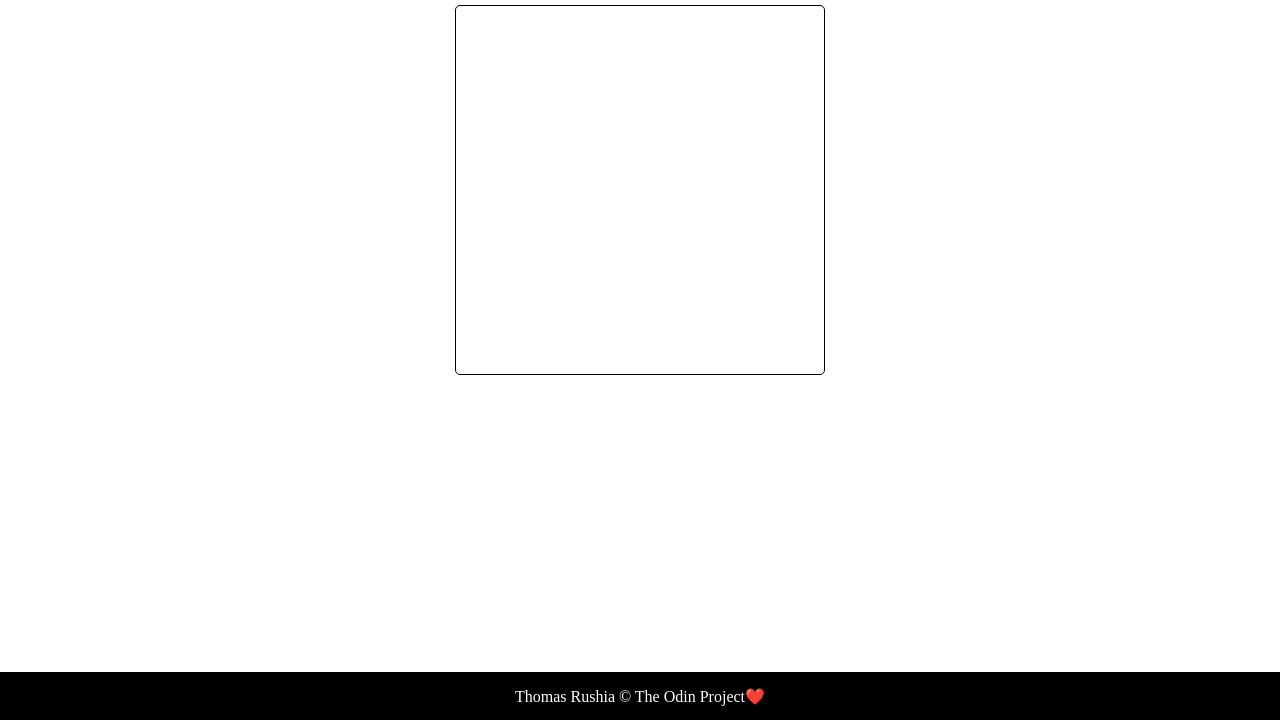
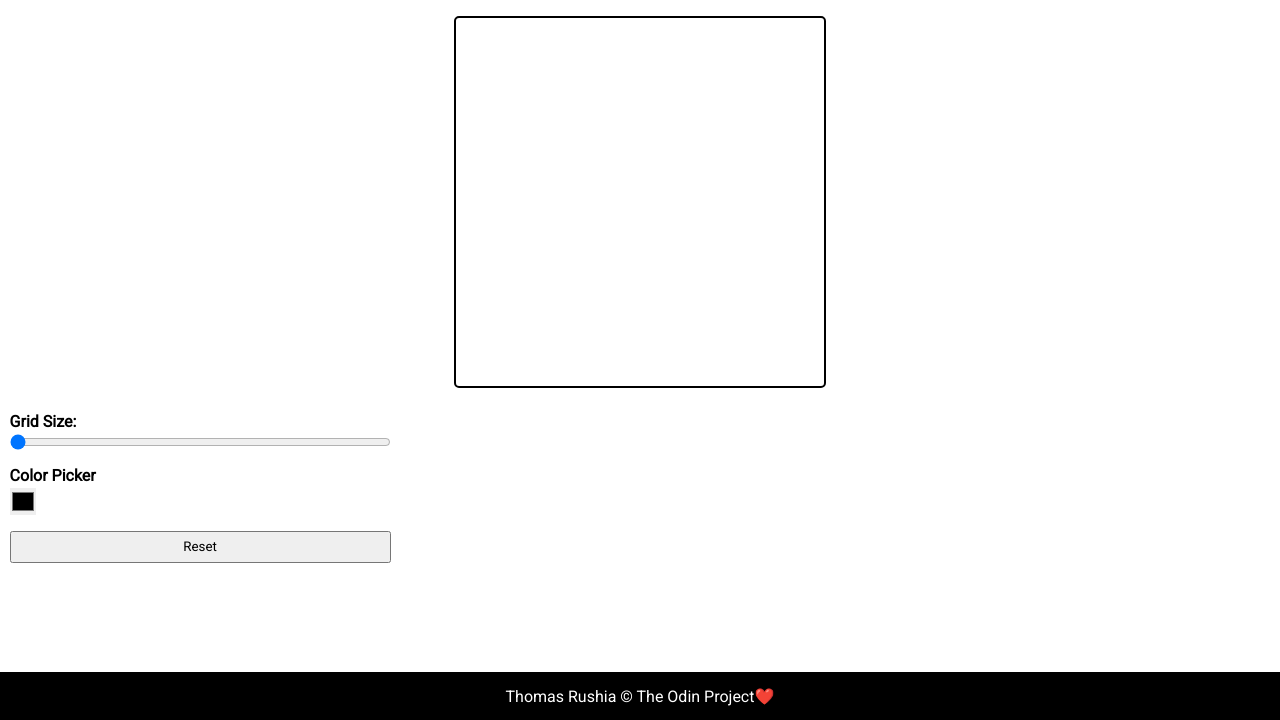
Before and after one commit to t-rushia/etch-a-sketch, a plain HTML site: page index.html in a window 1280 px wide. Shown: the part 80-800 px from the top of the page. Drawn offline with Linux system fonts and the light colour scheme.

Commit message:
Added grid, and style functionality to html and css

```diff
--- a/index.html
+++ b/index.html
@@ -14,9 +14,19 @@
 
     <main>
       <section>
-        <div class="container">
+        <div class="grid-container">
           <div class="grid"></div>
-          <div class="grid-style"></div>
+        </div>
+        <div class="grid-style">
+          <div class="grid-size">
+            <h4>Grid Size:</h4>
+            <input type="range" min="8" max="64" value="8" />
+          </div>
+          <div class="grid-color">
+            <h4>Color Picker</h4>
+            <input type="color" id="rgb-color" />
+          </div>
+          <button>Reset</button>
         </div>
       </section>
     </main>
--- a/style.css
+++ b/style.css
@@ -1,6 +1,9 @@
+@import url("https://fonts.googleapis.com/css2?family=Roboto&display=swap");
+
 * {
   padding: 0;
   margin: 0;
+  font-family: "Roboto", sans-serif;
 }
 
 body {
@@ -16,7 +19,8 @@ header {
 }
 
 h1 {
-  margin-top: 0.5em;
+  margin-top: 0.8em;
+  font-size: 2rem;
 }
 
 footer {
@@ -39,15 +43,46 @@ a:hover {
   border-bottom: 1px solid #fff;
 }
 
-.container {
+input {
+  border: none;
+}
+
+button {
+  width: 30%;
+  padding: 0.5em;
+}
+
+.grid-container {
   display: flex;
   justify-content: center;
+  flex-direction: column;
+  align-items: center;
   margin-top: 2em;
 }
 
 .grid {
   height: 23em;
   width: 23em;
-  border: 1px solid black;
+  border: 2px solid black;
   border-radius: 5px;
 }
+
+.grid-style {
+  display: flex;
+  flex-direction: column;
+  margin: 1.5em 0 0 0.6em;
+  gap: 1em;
+}
+
+.grid-color,
+.grid-size {
+  display: flex;
+  flex-direction: column;
+  width: 30%;
+  gap: 0.2em;
+}
+
+#rgb-color {
+  height: 2em;
+  width: 2em;
+}
```
